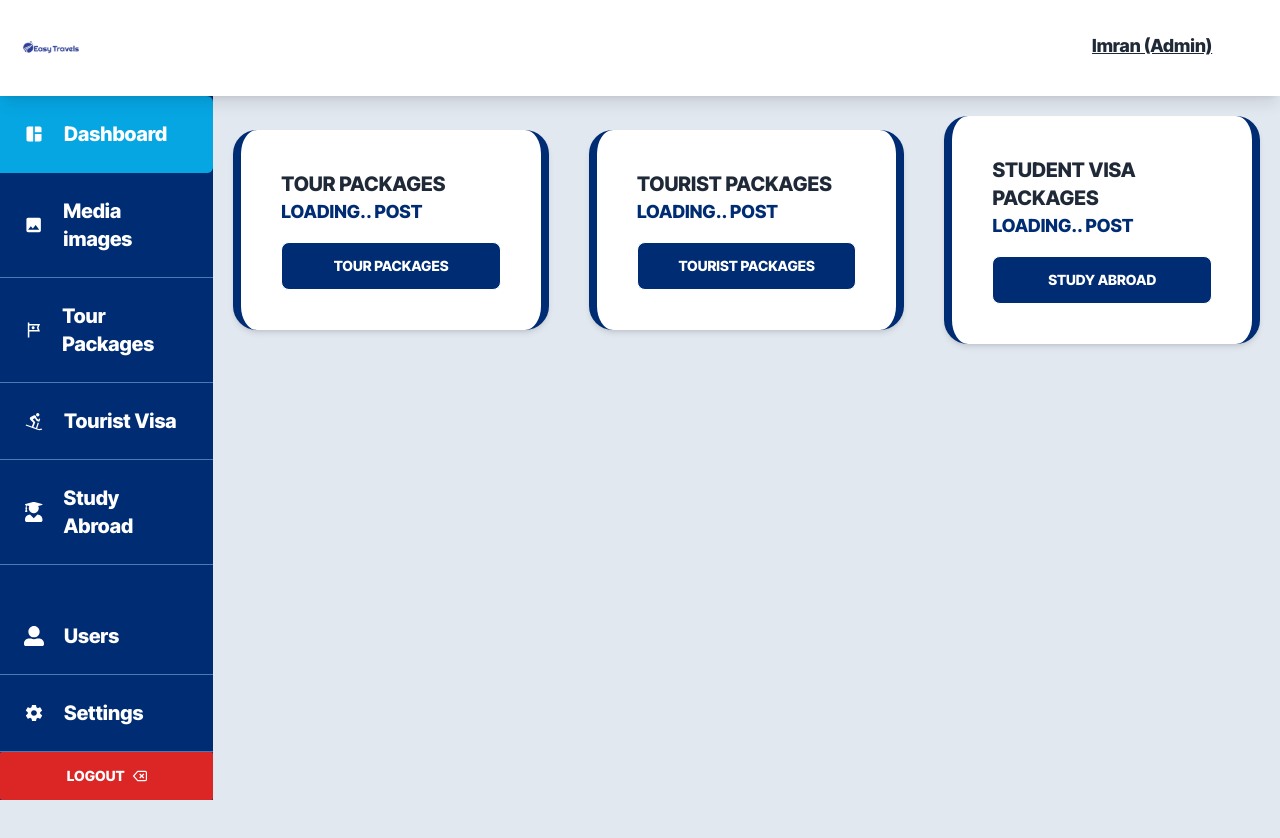
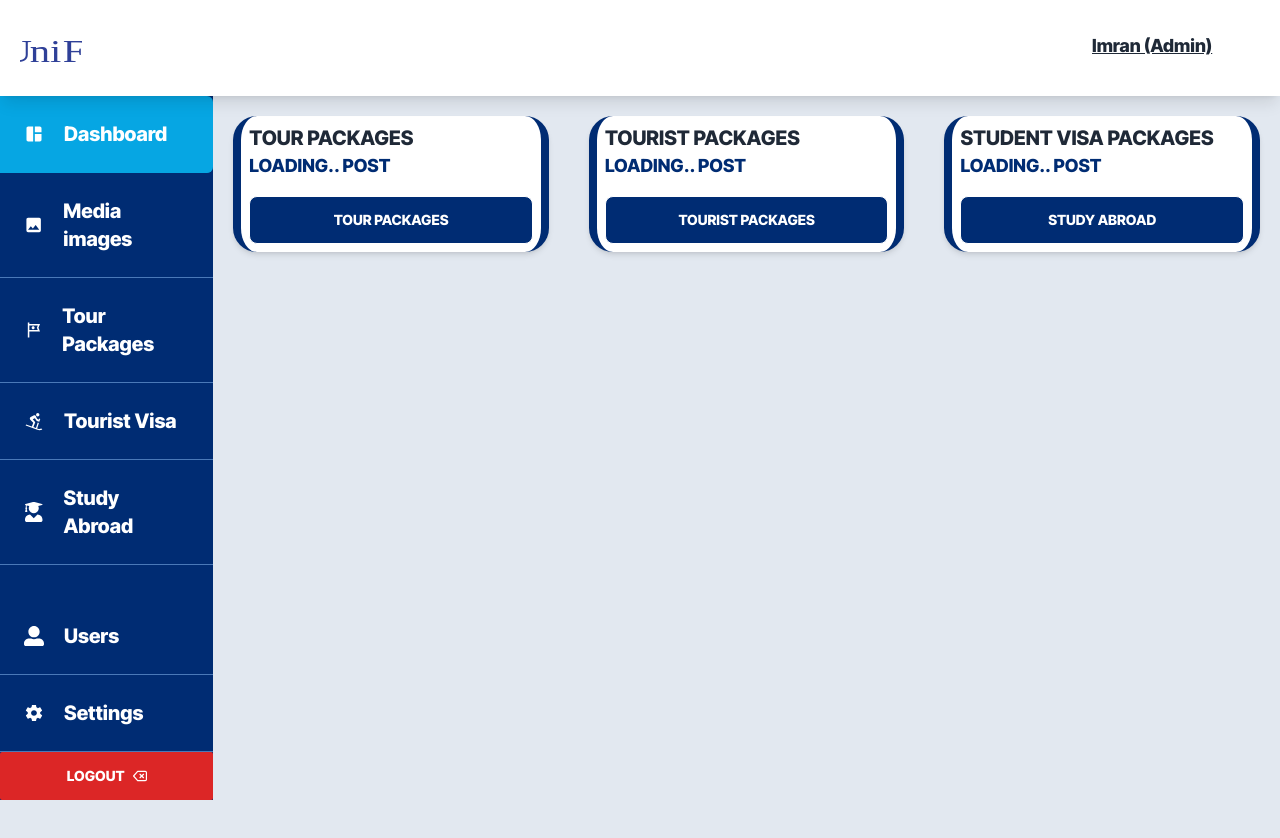
Before and after one commit to imran0dot/Easy-Travel-Client, a React (Vite) app: page /dashboard in a window 1280 px wide. Shown: the top 838 px of the page. Built offline with nearby package versions, Linux system fonts and the light colour scheme; no server answers; sample sign-in values are in the browser's storage.

Commit message:
logo & single page image fixed

```diff
--- a/index.html
+++ b/index.html
@@ -12,7 +12,7 @@
   <link href="https://fonts.googleapis.com/css2?family=Inter+Tight:wght@300;400;500;800&display=swap" rel="stylesheet">
 
 
-  <title>Easy Travels | Easy way to travel</title>
+  <title>UniFast | Your Dream Abroad</title>
 </head>
 
 <body>
--- a/src/components/base/SimpleBoxContainer/index.jsx
+++ b/src/components/base/SimpleBoxContainer/index.jsx
@@ -1,6 +1,6 @@
 const SimpleBoxContainer = ({children}) => {
     return (
-        <div  className="border p-10 bg-white shadow-md rounded-3xl w-full border-x-8 border-y-0 border-secondary">
+        <div  className="border p-2 overflow-hidden bg-white shadow-md rounded-3xl w-full border-x-8 border-y-0 border-secondary">
             {children}
         </div>
     );
--- a/src/components/base/logo/index.jsx
+++ b/src/components/base/logo/index.jsx
@@ -1,11 +1,11 @@
 // import logo from '@/assets/images/'
-import logo from '/easy_logo.jpg'
+import logo from '/uniFatLogos.svg'
 import { Link } from 'react-router-dom';
 
 const Logo = ({width}) => {
     return (
         <Link to="/">
-            <img width={width? width : "250px"} src={logo} alt="" />
+            <img className='object-cover h-20' width={width? width : "250px"} src={logo} alt="" />
         </Link>
     );
 };
--- a/src/pages/Home/index.jsx
+++ b/src/pages/Home/index.jsx
@@ -7,7 +7,7 @@ import Head from "@components/base/Head";
 const Home = () => {
     return (
         <div>
-            <Head title="Provideing inspiration abroad | Easy Travels" />
+            <Head title="UniFast | Your Dream Abroad" />
             <Hero />
             <HotPackages />
             <Informations />
--- a/src/pages/SIngleTourPackage/index.jsx
+++ b/src/pages/SIngleTourPackage/index.jsx
@@ -30,7 +30,7 @@ const SingleTourPackage = () => {
 
                     <div className="lg:w-4/12 relative flex flex-col gap-10">
                         <SimpleBoxContainer>
-                            <img src={featureImage && featureImage} alt="" />
+                            <img src={featureImage && featureImage} className="rounded-3xl" alt="" />
                         </SimpleBoxContainer>
                         <Sidebar />
                     </div>
```
Also changed, not shown: public/logo_unifast.jpg (added), public/uniFatLogos.svg (added).
